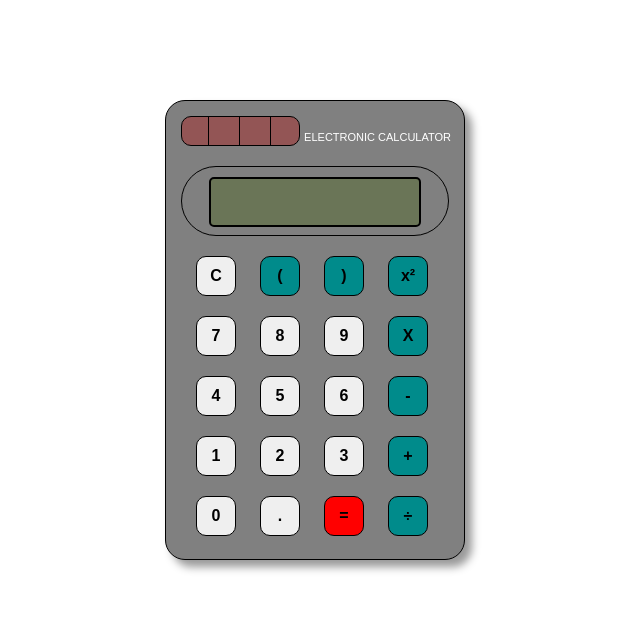
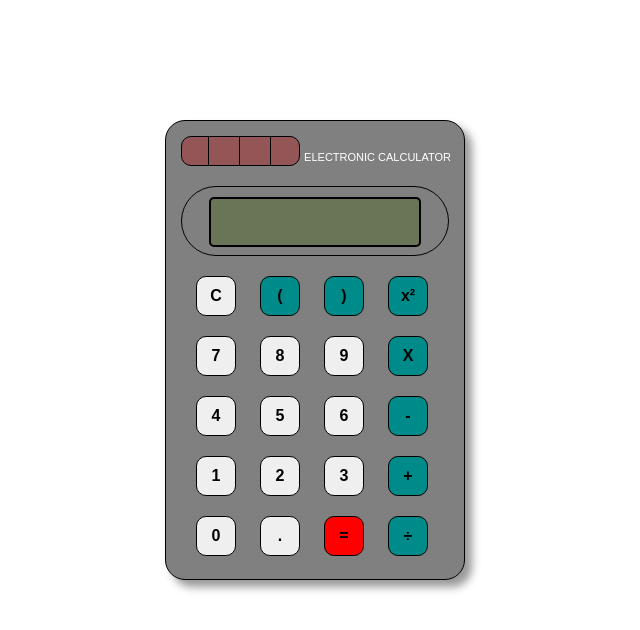
Before and after one commit to EugeneMashegirov/js-calculator, a plain HTML site: page index.html in a window 1280 px wide. Shown: the whole page, without its empty margins (325-965 px from the left). Drawn offline with Linux system fonts and the light colour scheme.

Commit message:
Update style.css

```diff
--- a/style.css
+++ b/style.css
@@ -10,7 +10,7 @@ body {
 
 #calculator {
     position: absolute;
-    top: 100px;
+    top: 15%;
     left: calc(50% - 150px);
     width: 300px;
     height: 460px;
```
